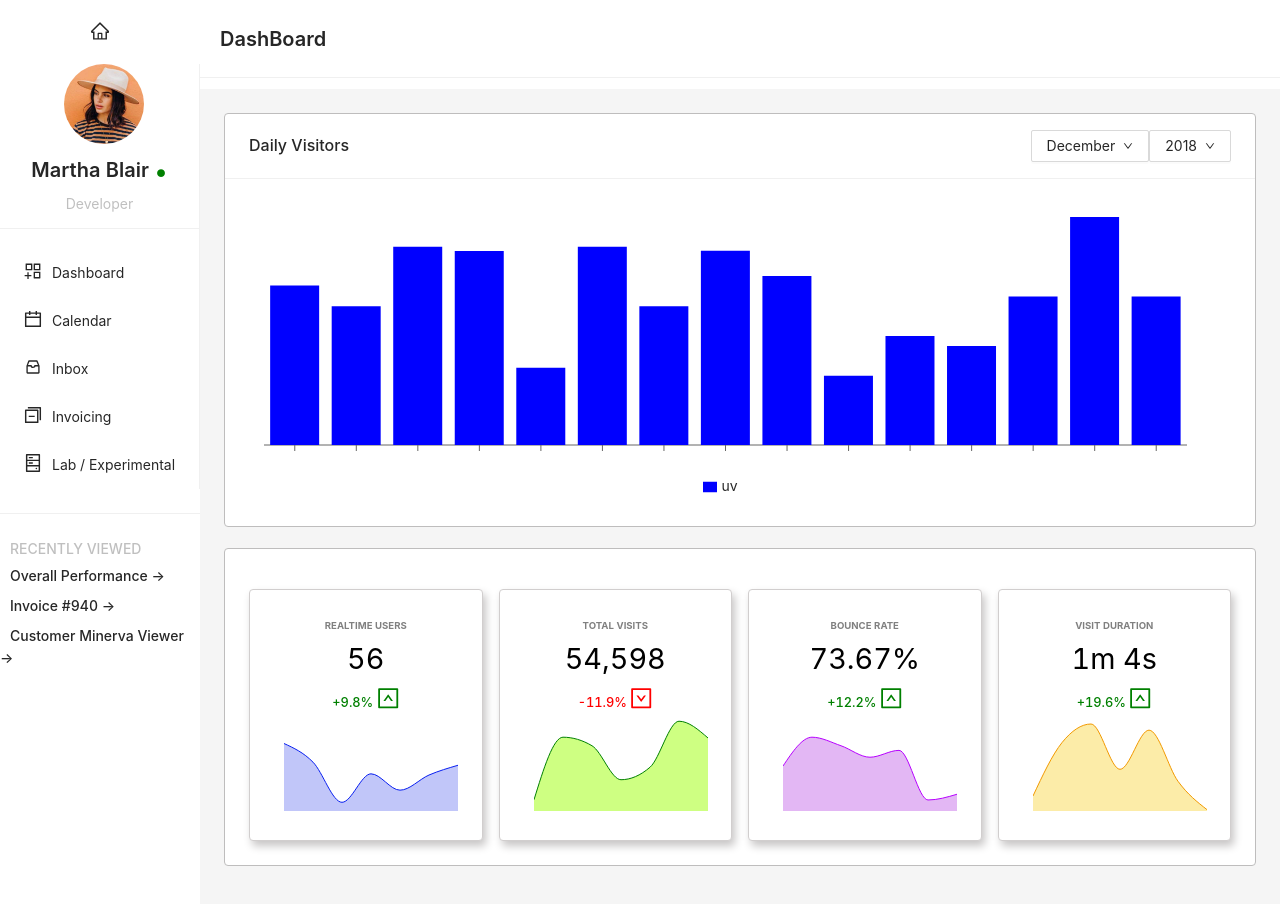
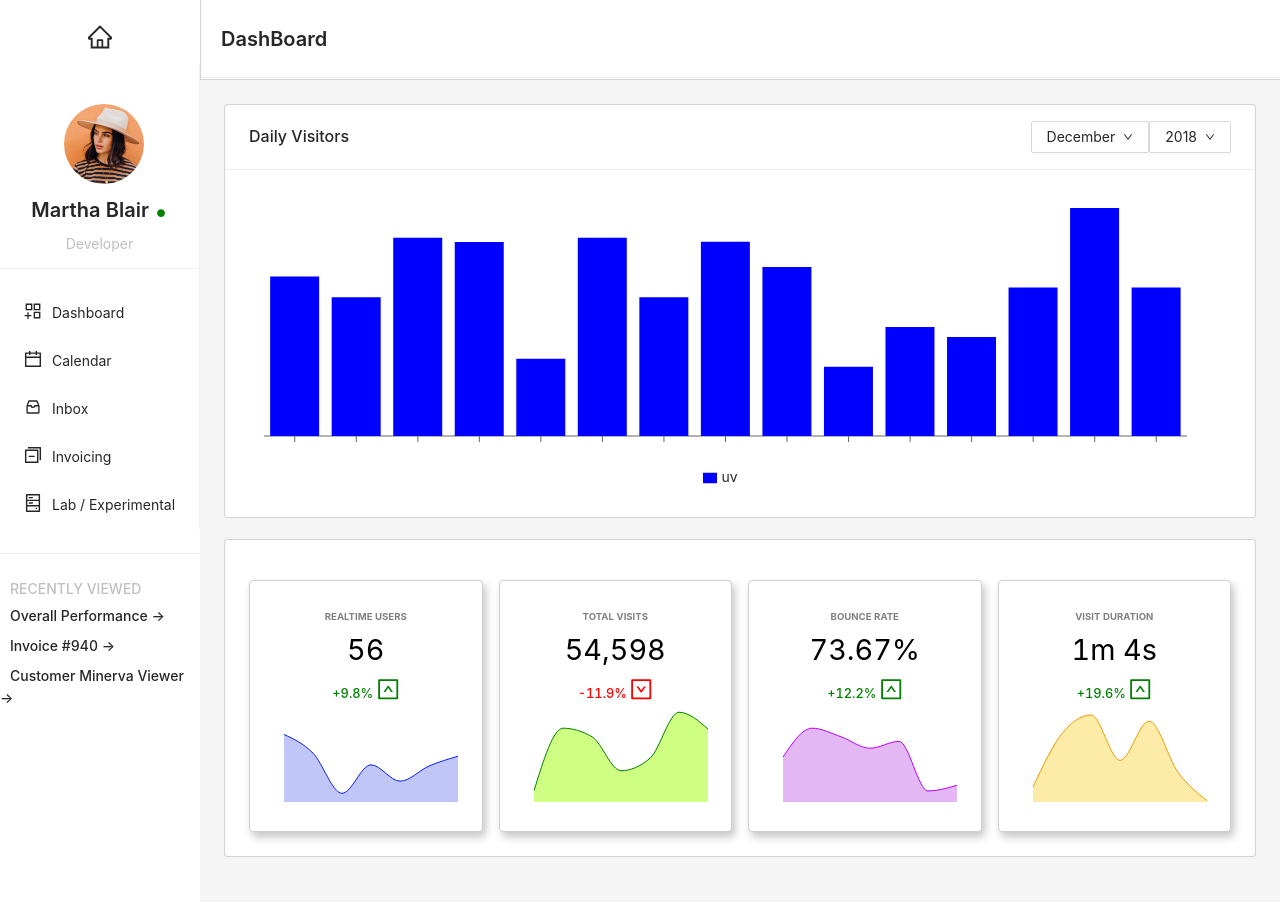
Before and after one commit to avijeetpandey/dashboard, a React (Create React App) app: page / in a window 1280 px wide. Shown: the top 904 px of the page. Built offline with nearby package versions, Linux system fonts and the light colour scheme.

Commit message:
navbar css fix

```diff
--- a/src/components/Layouts/Main.js
+++ b/src/components/Layouts/Main.js
@@ -13,7 +13,7 @@ const Main = () => {
     <Layout style={{ height: "100vh" }}>
       <Sider theme="dark" breakpoint="lg" collapsedWidth="0" className="bg">
         <Header className="bg ctr">
-          <HomeOutlined />
+          <HomeOutlined className="icon" />
         </Header>
         <SideItems />
       </Sider>
@@ -25,7 +25,7 @@ const Main = () => {
           <NavBar />
           <Divider />
         </Header>
-        <Content>
+        <Content style={{border:'none'}}>
           <div
             className="site-layout-background"
             style={{ padding: 24, minHeight: "100vh" }}
--- a/src/components/Layouts/SideItems.js
+++ b/src/components/Layouts/SideItems.js
@@ -16,6 +16,7 @@ const { Text, Title } = Typography;
 const SideItems = () => {
   return (
     <div>
+
       <Menu theme="light" mode="inline">
         <Profile />
         <SubMenu
--- a/src/style.css
+++ b/src/style.css
@@ -1,11 +1,10 @@
-#components-layout-demo-responsive .logo {
-  height: 32px;
-  margin: 16px;
-}
 
 
 .site-layout-sub-header-background {
   background: #fff;
+  border-left:1px solid rgba(209, 206, 206, 0.884);
+  border-bottom:1px solid rgba(209, 206, 206, 0.884);
+  max-height: 10vh;
 }
 
 .site-layout-background {
@@ -24,6 +23,7 @@
 .dp {
   height: 80px;
   width: 80px;
+  margin-top:20%;
   margin-left: 5%;
   margin-bottom: -10%;
 }
@@ -45,7 +45,7 @@
 .card {
   margin: 0 auto;
   border-radius: 4px;
-  border:0.1px solid rgb(190, 189, 189);
+  border:0.1px solid rgba(209, 206, 206, 0.884);
   margin-bottom:2%;
 }
 
@@ -90,3 +90,8 @@
   border-radius: 4px;
   border:1px solid rgb(209, 206, 206);
 }
+
+.icon{
+  font-size: 1.5rem;
+  margin-top:25%;
+}
```
